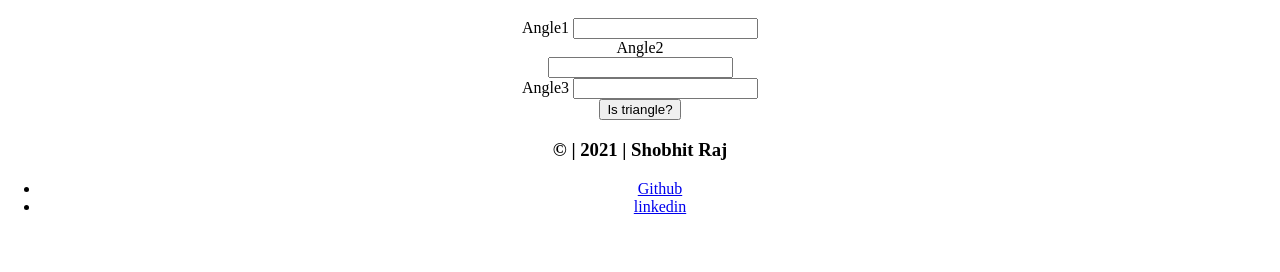
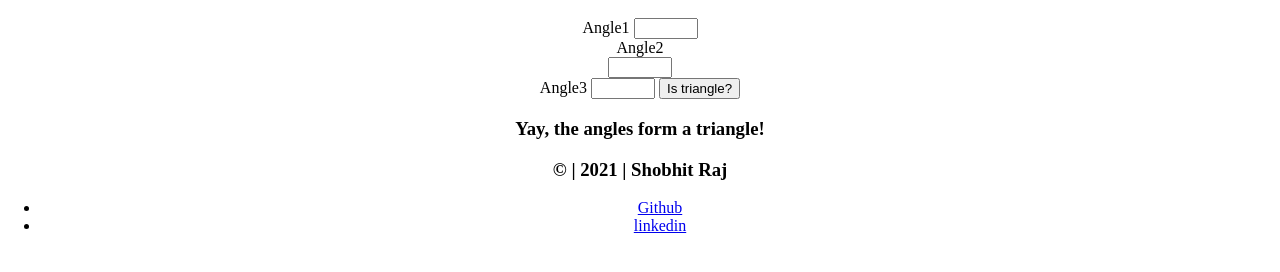
Before and after one commit to shobhit-28/neog.camp-fun-with-triangles, a plain HTML site: page pages/angles.html in a window 1280 px wide. Both pictures are taken after a click on the button "Is triangle?". Shown: the part 138-410 px from the top of the page. Drawn offline with Linux system fonts and the light colour scheme.

Commit message:
js of angles done

```diff
--- /dev/null
+++ b/JS/angles.js
@@ -0,0 +1,13 @@
+let angle1 = parseInt(document.querySelector('#angle1').value);
+let angle2 = parseInt(document.querySelector('#angle2').value);
+let angle3 = parseInt(document.querySelector('#angle3').value);
+
+let btn = document.querySelector('.btn');
+let declaration = document.querySelector('.declaration');
+
+btn.addEventListener('click', function () {
+    let triangleCheck = angle1 + angle2 + angle3;
+    if (triangleCheck != 180) {
+        declaration.innerText = "Oh Oh! The angle doesn't form a triangle";
+    }declaration.innerText = "Yay, the angles form a triangle!";
+})
--- a/pages/angles.html
+++ b/pages/angles.html
@@ -41,25 +41,26 @@
     <h1 class="heading">
         Angles of triangles
     </h1>
-    <form class="form">
+
+
     <label class="angle">
         Angle1
-            <input type="number" name="" id="" />
+        <input type="number" name="" id="angle1" min="0" max="180" />
     </label>
     <label class="angle" style="display: block;">
         Angle2
-            <input type="number" name="" id="" style="display: block; margin: auto;"/>
+        <input type="number" name="" id="angle2" min="0" max="180" style="display: block; margin: auto;" />
     </label>
     <label class="angle">
         Angle3
-            <input type="number" name="" id="" />
+        <input type="number" name="" id="angle3" min="0" max="180"  />
     </label>
-    </form>
 
     <button class="btn">
         Is triangle?
     </button>
 
+    <h3 class="declaration"></h3>
 
     <div class="foot">
         <h3 class="footHead">
@@ -75,6 +76,7 @@
         </ul>
     </div>
 
+    <script src="/JS/angles.js"></script>
 </body>
 
 </html>
```
Lines whose indentation alone changed are shown as unchanged.
